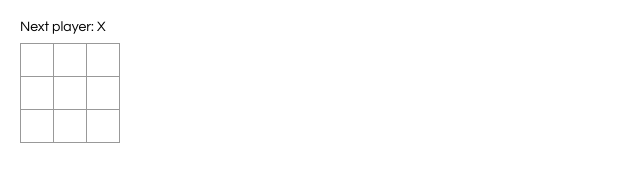
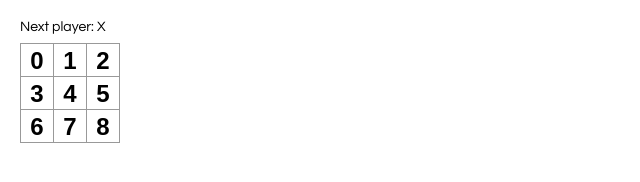
Before and after one commit to andrewheekin/tictactoe, a React app: page / in a window 1280 px wide. Shown: the whole page, without its empty margins (0-640 px from the left). Built offline with nearby package versions, Linux system fonts and the light colour scheme.

Commit message:
broken into components

```diff
--- /dev/null
+++ b/src/components/board.js
@@ -0,0 +1,37 @@
+import React, { Component } from 'react';
+import Square from './square';
+
+
+class Board extends Component {
+
+  render() {
+    const status = 'Next player: X';
+
+    return (
+      <div>
+        <div className="status">{status}</div>
+        <div className="board-row">
+          {this.renderSquare(0)}
+          {this.renderSquare(1)}
+          {this.renderSquare(2)}
+        </div>
+        <div className="board-row">
+          {this.renderSquare(3)}
+          {this.renderSquare(4)}
+          {this.renderSquare(5)}
+        </div>
+        <div className="board-row">
+          {this.renderSquare(6)}
+          {this.renderSquare(7)}
+          {this.renderSquare(8)}
+        </div>
+      </div>
+    );
+  }
+
+  renderSquare(i) {
+    return <Square value={i} />;
+  }
+}
+
+export default Board;
--- /dev/null
+++ b/src/components/game.js
@@ -0,0 +1,21 @@
+import React, { Component } from 'react';
+import Board from './board';
+
+
+class Game extends Component {
+  render() {
+    return (
+      <div className="game">
+        <div className="game-board">
+          <Board />
+        </div>
+        <div className="game-info">
+          <div>{/* status */}</div>
+          <ol>{/* TODO */}</ol>
+        </div>
+      </div>
+    );
+  }
+}
+
+export default Game;
--- /dev/null
+++ b/src/components/square.js
@@ -0,0 +1,12 @@
+import React, { Component } from 'react';
+
+
+class Square extends Component {
+  render() {
+    return (
+      <button className="square">{this.props.value}</button>
+    );
+  }
+}
+
+export default Square;
--- a/src/index.css
+++ b/src/index.css
@@ -1,4 +1,5 @@
 body {
+  background: #fff;
   font: 14px "Century Gothic", Futura, sans-serif;
   margin: 20px;
 }
--- a/src/index.js
+++ b/src/index.js
@@ -1,66 +1,8 @@
 import React from 'react';
 import ReactDOM from 'react-dom';
+import Game from './components/game';
 import './index.css';
 
-
-class Square extends React.Component {
-  render() {
-    return (
-      <button className="square">
-        {/* TODO */}
-      </button>
-    );
-  }
-}
-
-class Board extends React.Component {
-  renderSquare(i) {
-    return <Square />;
-  }
-
-  render() {
-    const status = 'Next player: X';
-
-    return (
-      <div>
-        <div className="status">{status}</div>
-        <div className="board-row">
-          {this.renderSquare(0)}
-          {this.renderSquare(1)}
-          {this.renderSquare(2)}
-        </div>
-        <div className="board-row">
-          {this.renderSquare(3)}
-          {this.renderSquare(4)}
-          {this.renderSquare(5)}
-        </div>
-        <div className="board-row">
-          {this.renderSquare(6)}
-          {this.renderSquare(7)}
-          {this.renderSquare(8)}
-        </div>
-      </div>
-    );
-  }
-}
-
-class Game extends React.Component {
-  render() {
-    return (
-      <div className="game">
-        <div className="game-board">
-          <Board />
-        </div>
-        <div className="game-info">
-          <div>{/* status */}</div>
-          <ol>{/* TODO */}</ol>
-        </div>
-      </div>
-    );
-  }
-}
-
-// ========================================
 
 ReactDOM.render(
   <Game />,
```
